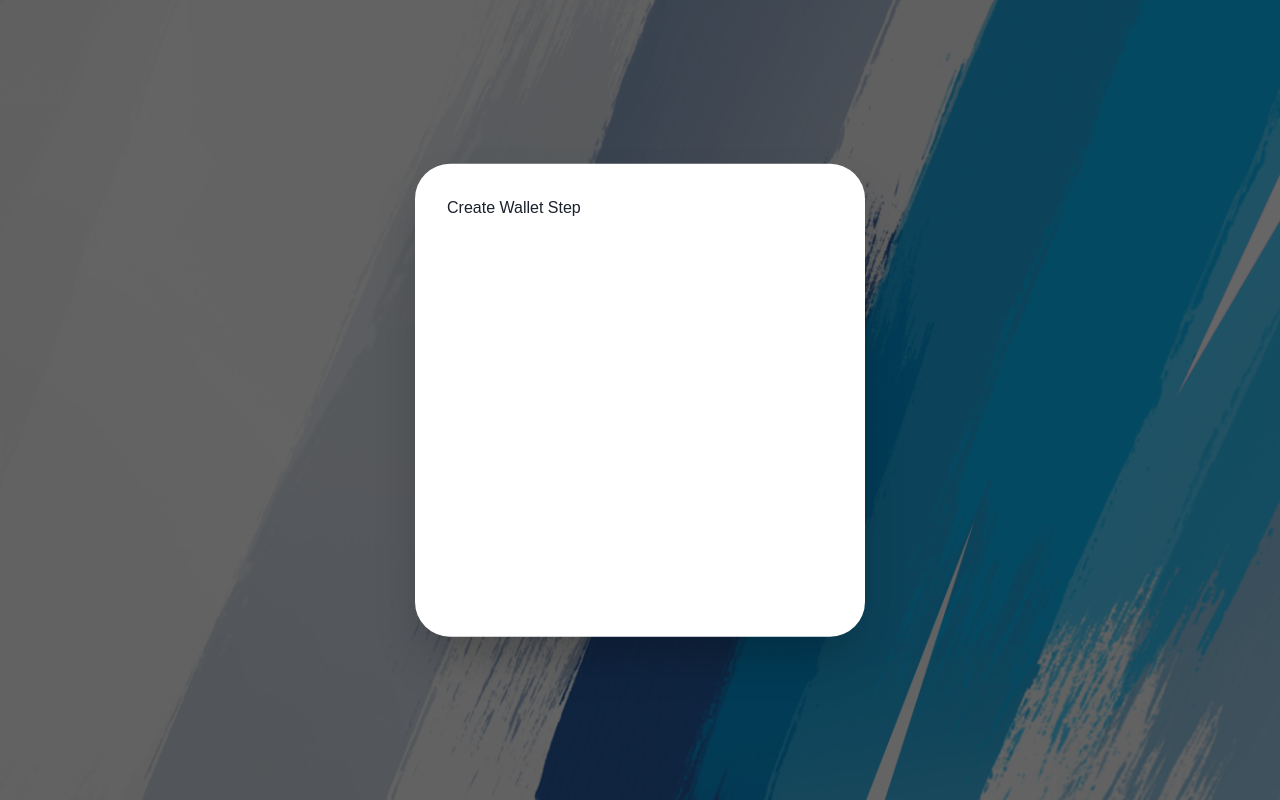
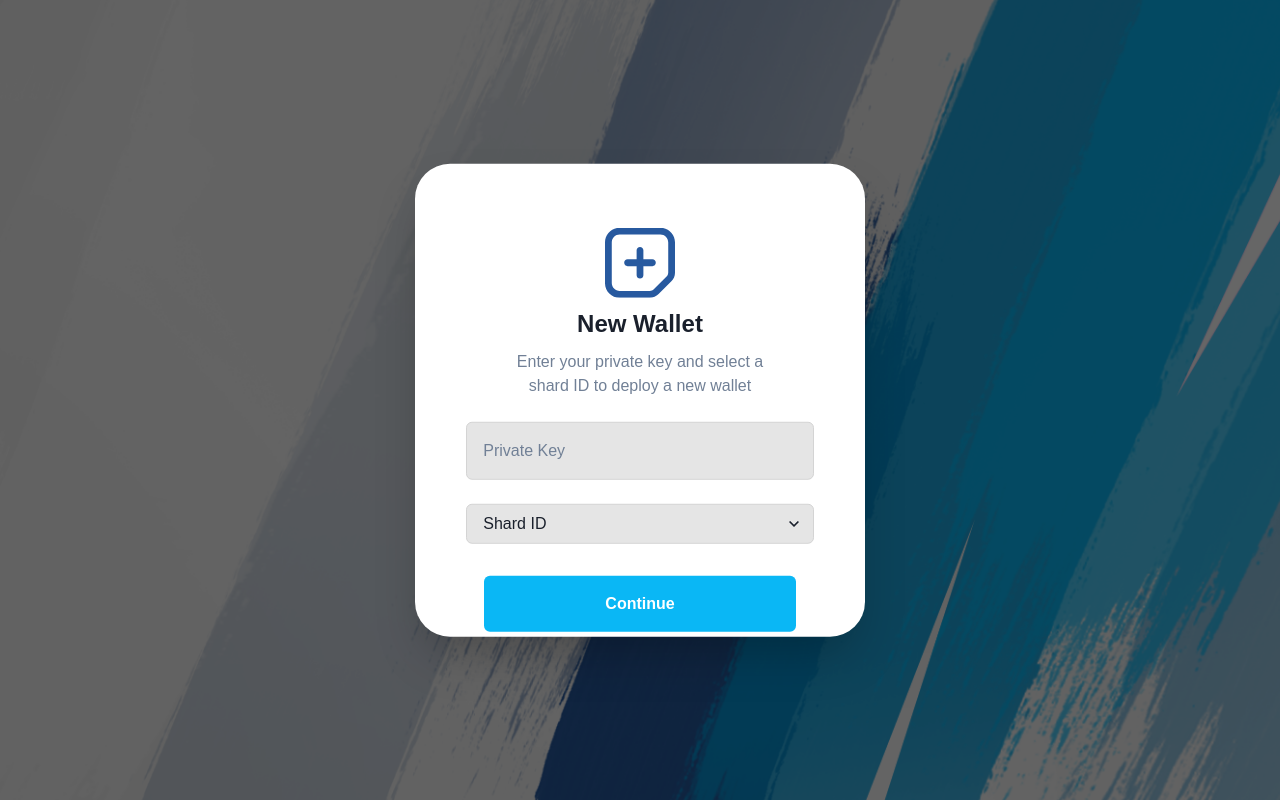
Before and after one commit to 0xAleksaOpacic/nil-wallet, a React (Vite) app: page /onboarding/create-wallet in a window 1280 px wide. Built offline with nearby package versions, Linux system fonts and the light colour scheme.

Commit message:
create new wallet onboarding modal

```diff
--- a/src/components/pages/Onboarding/CreateWallet.tsx
+++ b/src/components/pages/Onboarding/CreateWallet.tsx
@@ -1,8 +1,69 @@
+import { Box, Button, VStack, Text, Image, Input, Select } from "@chakra-ui/react";
+import newWalletIcon from '/icons/newWallet.svg';
+
 const CreateWallet = () => {
 	return (
-		<div>
-			Create Wallet Step
-		</div>
+		<VStack height={"100%"} justifyContent="space-between">
+			{/* Top Section: Icon and Title/Subtitles */}
+			<VStack spacing={2} align="center" paddingTop={8}>
+				{/* Icon */}
+				<Box display="flex" justifyContent="center" p={0} m={0}>
+					<Image src={newWalletIcon} alt="New Wallet Icon" boxSize="70px" p={0} m={0} />
+				</Box>
+
+				{/* Title and Subtitle */}
+				<VStack align="center">
+					<Text fontSize="2xl" fontWeight="bold" textAlign="center">
+						New Wallet
+					</Text>
+					<Text fontSize="md" color="gray.500" textAlign="center">
+						Enter your private key and select a <br /> shard ID to deploy a new wallet
+					</Text>
+				</VStack>
+			</VStack>
+
+			{/* Middle Section: Input Fields */}
+			<VStack spacing={4} align="center" width="90%" paddingY={4}>
+				{/* Private Key Input */}
+				<Input
+					placeholder="Private Key"
+					bg="wallet.lightGray"
+					width="100%"
+					py={7}
+					_focus={{ borderColor: "wallet.lightBlue", boxShadow: "0 0 0 1px wallet.lightBlue" }}
+				/>
+
+				{/* Shard ID Dropdown */}
+				<Select
+					placeholder="Shard ID"
+					bg="wallet.lightGray"
+					width="100%"
+					py={2}
+					_focus={{ borderColor: "wallet.lightBlue", boxShadow: "0 0 0 1px wallet.lightBlue" }}
+				>
+					<option value="1">1</option>
+					<option value="2">2</option>
+					<option value="3">3</option>
+					<option value="4">4</option>
+					<option value="5">5</option>
+				</Select>
+			</VStack>
+
+			<VStack spacing={4} width="90%">
+			{/* Bottom Section: Continue Button */}
+			<Box width="90%">
+				<Button
+					colorScheme="blue"
+					bg="wallet.lightBlue"
+					width="100%"
+					py={7}
+					onClick={() => { /* Handle form submission */ }}
+				>
+					Continue
+				</Button>
+			</Box>
+			</VStack>
+		</VStack>
 	);
 };
 
--- a/src/components/pages/Onboarding/Landing.tsx
+++ b/src/components/pages/Onboarding/Landing.tsx
@@ -1,28 +1,31 @@
-import {Box, Button, VStack, Text, Image} from "@chakra-ui/react";
+import { Box, Button, VStack, Text, Image } from "@chakra-ui/react";
 import iceShardsIcon from '/icons/iceShards.svg';
+import { useNavigate } from "react-router-dom";
 
 const Landing = () => {
+	const navigate = useNavigate();
+
 	return (
-		<div>
+		<VStack height={"100%"} justifyContent="space-between" align="center">
 			{/* Title */}
-			<Text fontSize="4xl" fontWeight="bold" textAlign="center" mb={4}>
+			<Text fontSize="4xl" fontWeight="bold" textAlign="center">
 				<Text as="span" color="wallet.black">=nil;</Text>{' '}
 				<Text as="span" color="wallet.lightBlue">Extension</Text>
 			</Text>
 
 			{/* Icon */}
-			<Box display="flex" justifyContent="center" mb={8}>
-				<Image src={iceShardsIcon} alt="Ice Shards Icon" boxSize="70%" />
+			<Box display="flex" justifyContent="center">
+				<Image src={iceShardsIcon} alt="Ice Shards Icon" boxSize="200px" />
 			</Box>
 
 			{/* Buttons */}
-			<VStack spacing={4}>
+			<VStack spacing={4} width="90%">
 				<Button
 					colorScheme="blue"
 					bg="wallet.lightBlue"
-					width="90%"
+					width="100%"
 					py={7}
-					onClick={()=>{}}
+					onClick={() => navigate('create-wallet')}
 				>
 					Create a wallet
 				</Button>
@@ -30,14 +33,14 @@ const Landing = () => {
 				<Button
 					colorScheme="gray"
 					bg="wallet.lightGray"
-					width="90%"
+					width="100%"
 					py={7}
-					onClick={()=>{}}
+					onClick={() => navigate('import-wallet')}
 				>
 					I already have a wallet
 				</Button>
 			</VStack>
-		</div>
+		</VStack>
 	);
 };
 
```
Also changed, not shown: public/icons/iceShards.svg, public/icons/newWallet.svg (added).
